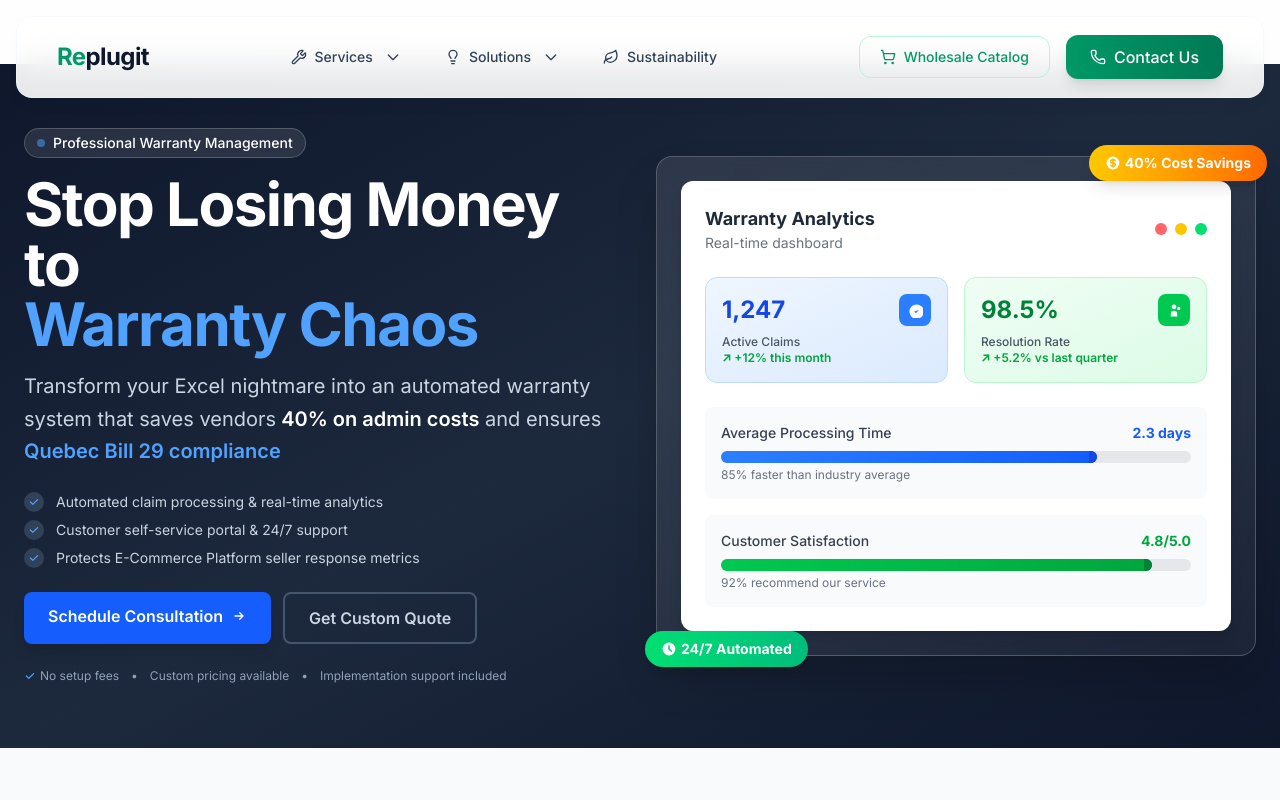
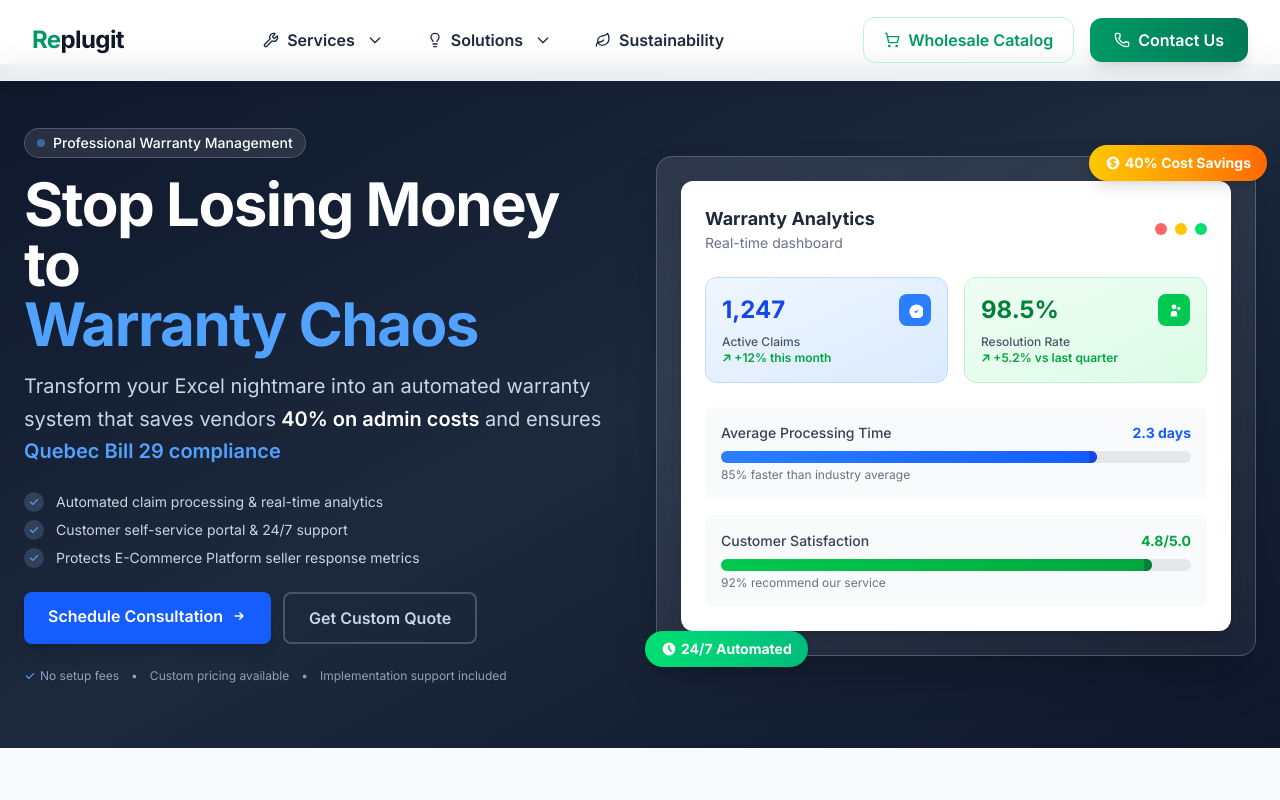
Before and after one commit to alirahatmayo/replugit-site, a Next.js app: page /warranty in a window 1280 px wide. Shown: the top 800 px of the page. Built offline with nearby package versions, Linux system fonts and the light colour scheme.

Commit message:
Fix mobile navigation positioning and improve font readability

```diff
--- a/src/components/layout/Navigation.tsx
+++ b/src/components/layout/Navigation.tsx
@@ -104,12 +104,12 @@ export default function Navigation() {
   }
 
   return (
-    <nav className={`fixed top-4 left-4 right-4 z-50 transition-all duration-300 rounded-2xl ${
+    <nav className={`fixed top-0 left-0 right-0 z-50 transition-all duration-300 ${
       scrolled
-        ? 'bg-white/95 backdrop-blur-xl border border-slate-200/60 shadow-xl shadow-slate-900/5'
-        : 'bg-white/90 backdrop-blur-lg border border-slate-100/60 shadow-lg shadow-slate-900/3'
+        ? 'bg-white/95 backdrop-blur-xl border-b border-slate-200/60 shadow-xl shadow-slate-900/5'
+        : 'bg-white/90 backdrop-blur-lg border-b border-slate-100/60 shadow-lg shadow-slate-900/3'
     }`}>
-      <div className="max-w-7xl mx-auto px-6 sm:px-8 lg:px-10">
+      <div className="max-w-7xl mx-auto px-4 sm:px-6 lg:px-8">
         <div className="flex justify-between items-center h-20">
 
           {/* Logo */}
@@ -156,14 +156,14 @@ export default function Navigation() {
                   >
                     <Link
                       href={item.href}
-                      className={`flex items-center space-x-2 px-5 py-2.5 text-sm font-medium rounded-xl transition-all duration-300 ${
+                      className={`flex items-center space-x-2 px-5 py-2.5 text-base font-semibold rounded-xl transition-all duration-300 ${
                         isActive(item.href)
                           ? 'text-emerald-600 bg-emerald-50/80 shadow-sm'
-                          : 'text-slate-700 hover:text-emerald-600 hover:bg-slate-50/80 hover:shadow-sm'
+                          : 'text-slate-800 hover:text-emerald-600 hover:bg-slate-50/80 hover:shadow-sm'
                       }`}
                     >
                       {item.icon && <item.icon className="w-4 h-4" />}
-                      <span className="font-medium">{item.name}</span>
+                      <span className="font-semibold">{item.name}</span>
                       <svg className="ml-1 h-4 w-4" fill="none" stroke="currentColor" viewBox="0 0 24 24">
                         <path strokeLinecap="round" strokeLinejoin="round" strokeWidth={2} d="M19 9l-7 7-7-7" />
                       </svg>
@@ -185,7 +185,7 @@ export default function Navigation() {
                                 </div>
                               )}
                               <div>
-                                <div className="font-medium text-slate-900">{dropdownItem.name}</div>
+                                <div className="font-semibold text-slate-900">{dropdownItem.name}</div>
                                 <div className="text-slate-500 text-xs mt-0.5 font-normal leading-relaxed">{dropdownItem.description}</div>
                               </div>
                             </Link>
@@ -197,14 +197,14 @@ export default function Navigation() {
                 ) : (
                   <Link
                     href={item.href}
-                    className={`flex items-center space-x-2 px-5 py-2.5 text-sm font-medium rounded-xl transition-all duration-300 ${
+                    className={`flex items-center space-x-2 px-5 py-2.5 text-base font-semibold rounded-xl transition-all duration-300 ${
                       isActive(item.href)
                         ? 'text-emerald-600 bg-emerald-50/80 shadow-sm'
-                        : 'text-slate-700 hover:text-emerald-600 hover:bg-slate-50/80 hover:shadow-sm'
+                        : 'text-slate-800 hover:text-emerald-600 hover:bg-slate-50/80 hover:shadow-sm'
                     }`}
                   >
                     {item.icon && <item.icon className="w-4 h-4" />}
-                    <span className="font-medium">{item.name}</span>
+                    <span className="font-semibold">{item.name}</span>
                   </Link>
                 )}
               </div>
@@ -215,14 +215,14 @@ export default function Navigation() {
           <div className="hidden md:flex items-center space-x-4">
             <Link
               href="/wholesale"
-              className="flex items-center space-x-2 text-emerald-600 hover:text-emerald-700 px-5 py-2.5 text-sm font-medium border border-emerald-200/80 rounded-xl hover:bg-emerald-50/80 hover:border-emerald-300 transition-all duration-300 hover:shadow-sm"
+              className="flex items-center space-x-2 text-emerald-600 hover:text-emerald-700 px-5 py-2.5 text-base font-semibold border border-emerald-200/80 rounded-xl hover:bg-emerald-50/80 hover:border-emerald-300 transition-all duration-300 hover:shadow-sm"
             >
               <ShoppingCart className="w-4 h-4" />
               <span>Wholesale Catalog</span>
             </Link>
             <Link
               href="/contact"
-              className="flex items-center space-x-2 bg-gradient-to-r from-emerald-600 to-emerald-700 hover:from-emerald-700 hover:to-emerald-800 text-white px-6 py-2.5 rounded-xl font-medium transition-all duration-300 hover:scale-105 shadow-lg hover:shadow-xl hover:shadow-emerald-500/25"
+              className="flex items-center space-x-2 bg-gradient-to-r from-emerald-600 to-emerald-700 hover:from-emerald-700 hover:to-emerald-800 text-white px-6 py-2.5 rounded-xl font-semibold transition-all duration-300 hover:scale-105 shadow-lg hover:shadow-xl hover:shadow-emerald-500/25"
             >
               <Phone className="w-4 h-4" />
               <span>Contact Us</span>
@@ -233,13 +233,13 @@ export default function Navigation() {
           <div className="md:hidden flex items-center space-x-2">
             <Link
               href="/wholesale"
-              className="text-emerald-600 hover:text-emerald-700 px-3 py-2 text-xs font-medium border border-emerald-200/80 rounded-lg hover:bg-emerald-50/80 transition-all duration-300"
+              className="text-emerald-600 hover:text-emerald-700 px-3 py-2 text-sm font-semibold border border-emerald-200/80 rounded-lg hover:bg-emerald-50/80 transition-all duration-300"
             >
               Catalog
             </Link>
             <Link
               href="/contact"
-              className="bg-gradient-to-r from-emerald-600 to-emerald-700 hover:from-emerald-700 hover:to-emerald-800 text-white px-4 py-2 rounded-lg text-xs font-medium transition-all duration-300 shadow-md"
+              className="bg-gradient-to-r from-emerald-600 to-emerald-700 hover:from-emerald-700 hover:to-emerald-800 text-white px-4 py-2 rounded-lg text-sm font-semibold transition-all duration-300 shadow-md"
             >
               Contact
             </Link>
@@ -249,7 +249,7 @@ export default function Navigation() {
           <div className="lg:hidden">
             <button
               onClick={() => setIsMenuOpen(!isMenuOpen)}
-              className="inline-flex items-center justify-center p-2.5 rounded-xl text-slate-600 hover:text-emerald-600 hover:bg-slate-100/80 focus:outline-none focus:ring-2 focus:ring-emerald-500/50 transition-all duration-300 hover:shadow-sm"
+              className="inline-flex items-center justify-center p-2.5 rounded-xl text-slate-700 hover:text-emerald-600 hover:bg-slate-100/80 focus:outline-none focus:ring-2 focus:ring-emerald-500/50 transition-all duration-300 hover:shadow-sm"
             >
               <span className="sr-only">Open main menu</span>
               {!isMenuOpen ? (
@@ -268,16 +268,16 @@ export default function Navigation() {
 
       {/* Mobile menu */}
       {isMenuOpen && (
-        <div className="lg:hidden bg-white/95 backdrop-blur-lg border-t border-slate-200/60 rounded-b-2xl">
-          <div className="px-6 pt-4 pb-6 space-y-3 max-h-[calc(100vh-6rem)] overflow-y-auto overscroll-contain">
+        <div className="lg:hidden bg-white/95 backdrop-blur-lg border-t border-slate-200/60">
+          <div className="px-4 sm:px-6 pt-4 pb-6 space-y-3 max-h-[calc(100vh-6rem)] overflow-y-auto overscroll-contain">
             {navItems.map((item) => (
               <div key={item.name}>
                 <Link
                   href={item.href}
-                  className={`flex items-center space-x-3 px-4 py-3 text-base font-medium rounded-xl transition-all duration-300 ${
+                  className={`flex items-center space-x-3 px-4 py-3 text-base font-semibold rounded-xl transition-all duration-300 ${
                     isActive(item.href)
                       ? 'text-emerald-600 bg-emerald-50/80 shadow-sm'
-                      : 'text-slate-700 hover:text-emerald-600 hover:bg-slate-50/80 hover:shadow-sm'
+                      : 'text-slate-800 hover:text-emerald-600 hover:bg-slate-50/80 hover:shadow-sm'
                   }`}
                   onClick={() => setIsMenuOpen(false)}
                 >
@@ -292,7 +292,7 @@ export default function Navigation() {
                       <Link
                         key={dropdownItem.name}
                         href={dropdownItem.href}
-                        className="block px-4 py-2 text-sm font-medium text-slate-500 hover:text-emerald-600 hover:bg-slate-50/80 rounded-xl transition-all duration-300"
+                        className="block px-4 py-2 text-sm font-semibold text-slate-600 hover:text-emerald-600 hover:bg-slate-50/80 rounded-xl transition-all duration-300"
                         onClick={() => setIsMenuOpen(false)}
                       >
                         {dropdownItem.name}
@@ -307,14 +307,14 @@ export default function Navigation() {
             <div className="pt-4 space-y-3 border-t border-slate-200/60">
               <Link
                 href="/wholesale"
-                className="block w-full text-center text-emerald-600 border border-emerald-200/80 px-4 py-3 text-base font-medium rounded-xl hover:bg-emerald-50/80 hover:border-emerald-300 transition-all duration-300 hover:shadow-sm"
+                className="block w-full text-center text-emerald-600 border border-emerald-200/80 px-4 py-3 text-base font-semibold rounded-xl hover:bg-emerald-50/80 hover:border-emerald-300 transition-all duration-300 hover:shadow-sm"
                 onClick={() => setIsMenuOpen(false)}
               >
                 Wholesale Catalog
               </Link>
               <Link
                 href="/contact"
-                className="block w-full text-center bg-gradient-to-r from-emerald-600 to-emerald-700 hover:from-emerald-700 hover:to-emerald-800 text-white px-4 py-3 text-base font-medium rounded-xl transition-all duration-300 shadow-lg hover:shadow-xl"
+                className="block w-full text-center bg-gradient-to-r from-emerald-600 to-emerald-700 hover:from-emerald-700 hover:to-emerald-800 text-white px-4 py-3 text-base font-semibold rounded-xl transition-all duration-300 shadow-lg hover:shadow-xl"
                 onClick={() => setIsMenuOpen(false)}
               >
                 Contact Us
```
